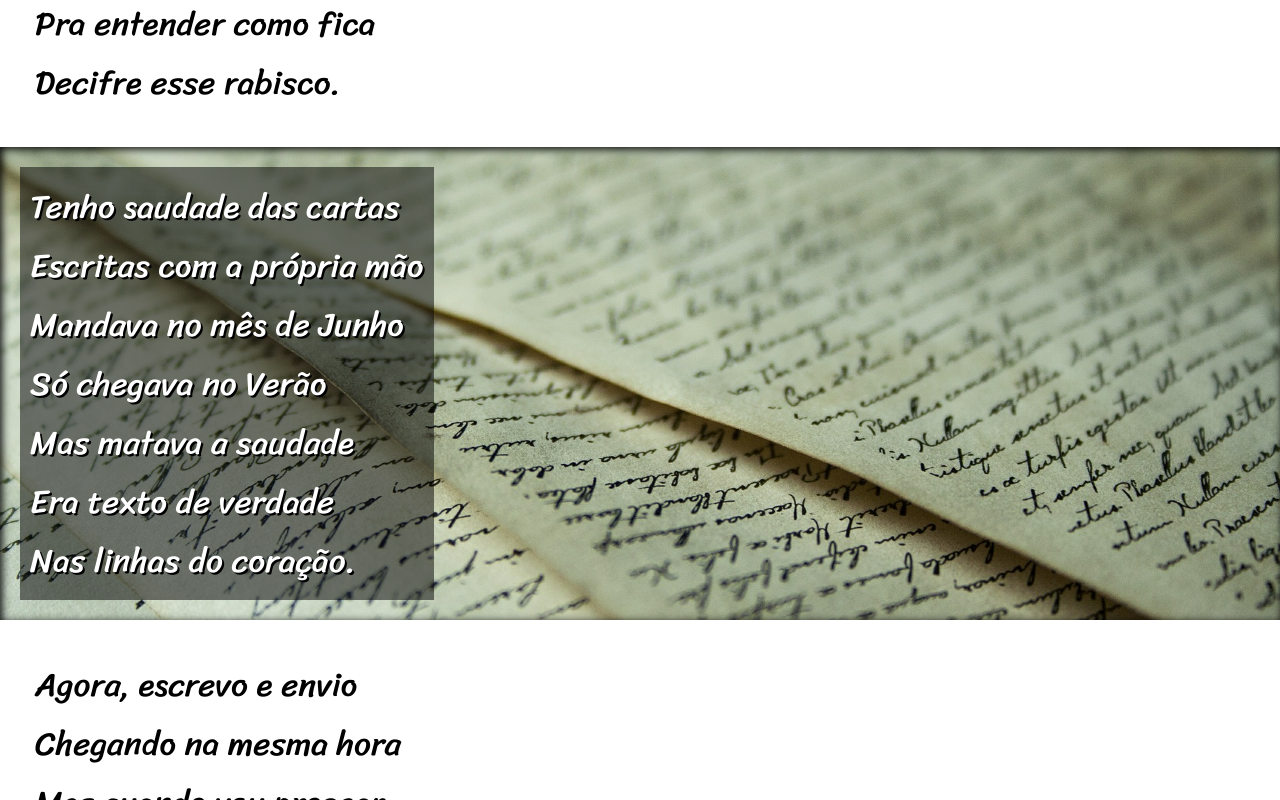
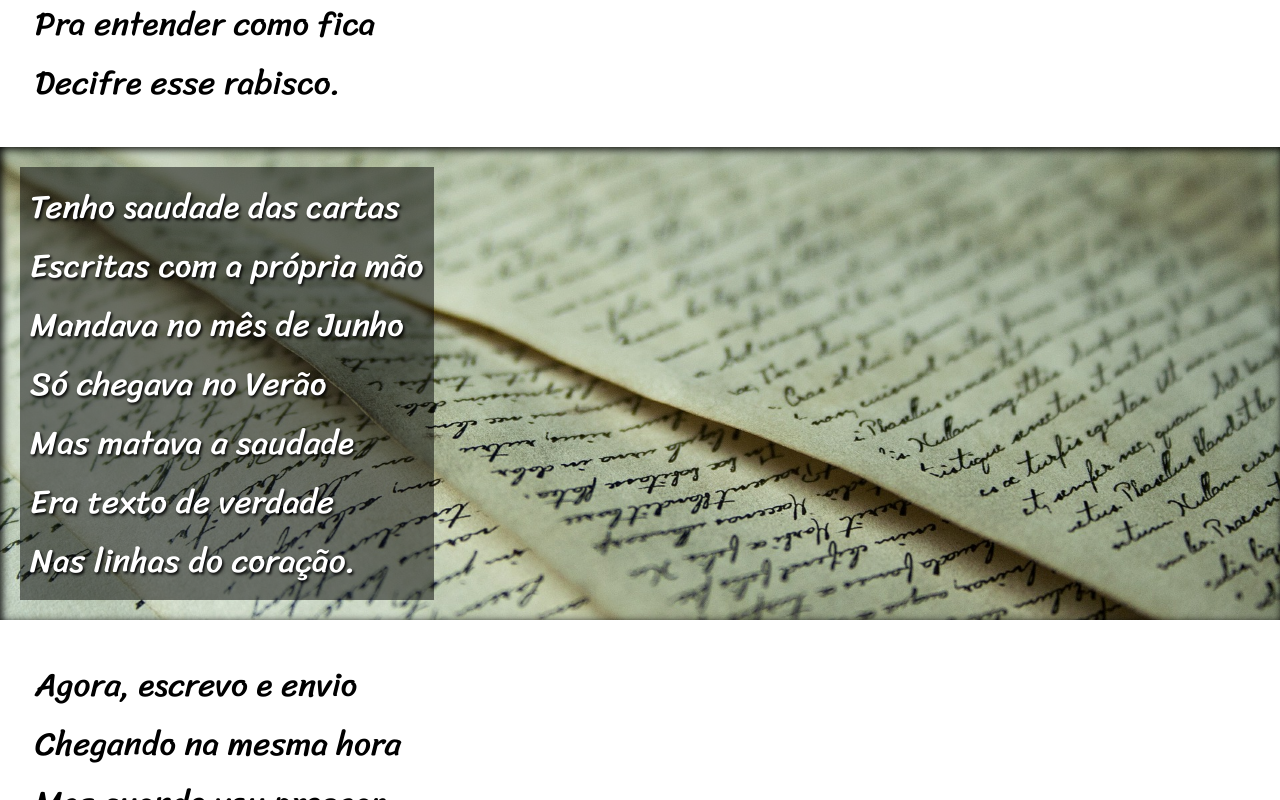
Before and after one commit to PauloMoreiraSS/Projeto-Cordel-Moderno, a plain HTML site: page index.html in a window 1280 px wide. Shown: the part 1984-2784 px from the top of the page. Drawn offline with Linux system fonts and the light colour scheme.

Commit message:
Update style.css

```diff
--- a/style/style.css
+++ b/style/style.css
@@ -65,7 +65,7 @@ a:hover {
     color: white;
     background-color: rgba(0, 0, 0, 0.5);
     margin: 5px;
-    text-shadow: 2px 2px black;
+    text-shadow: 1.5px 1.5px 3px black;
 }
 
 #img01 {
```
